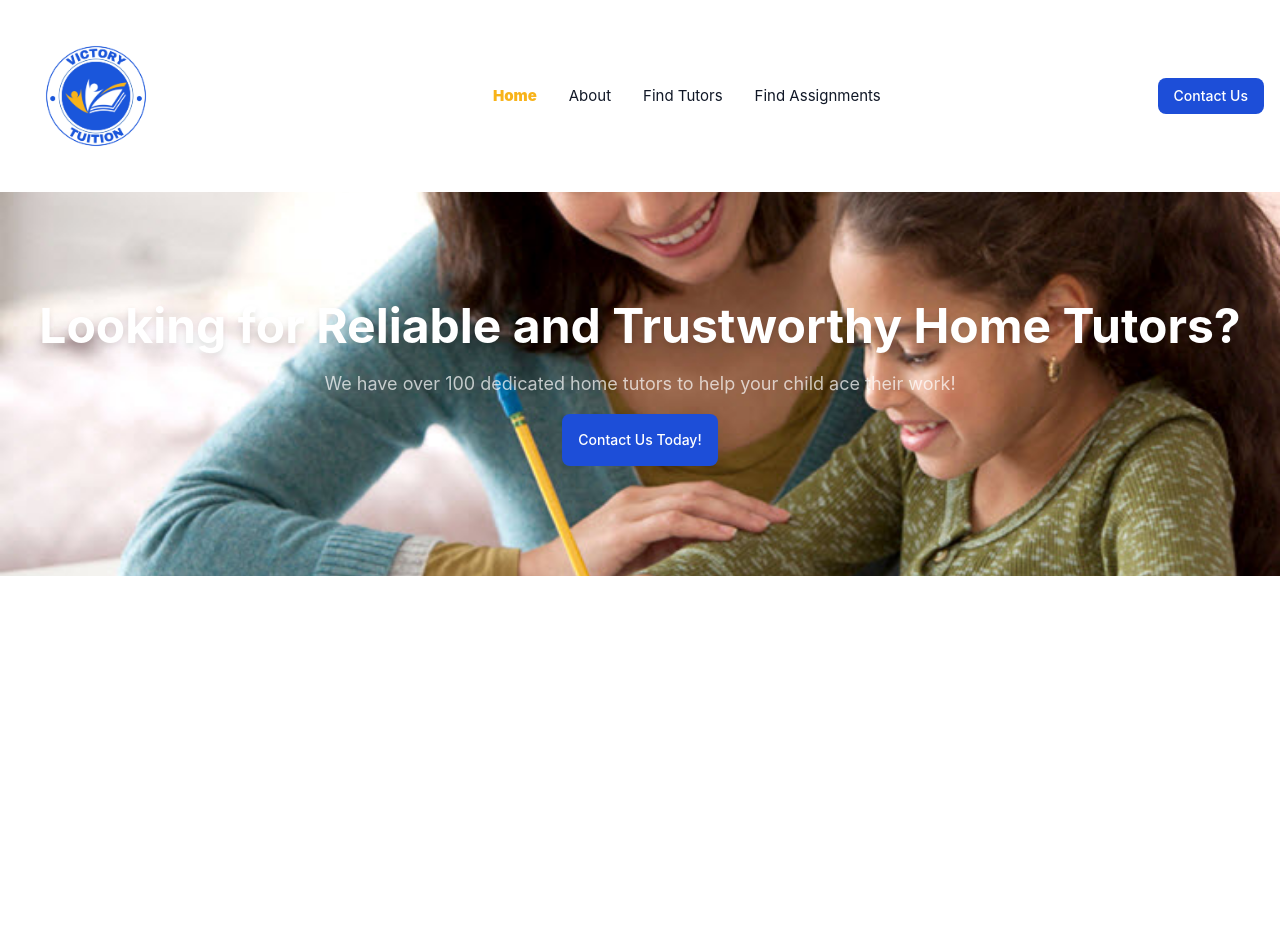
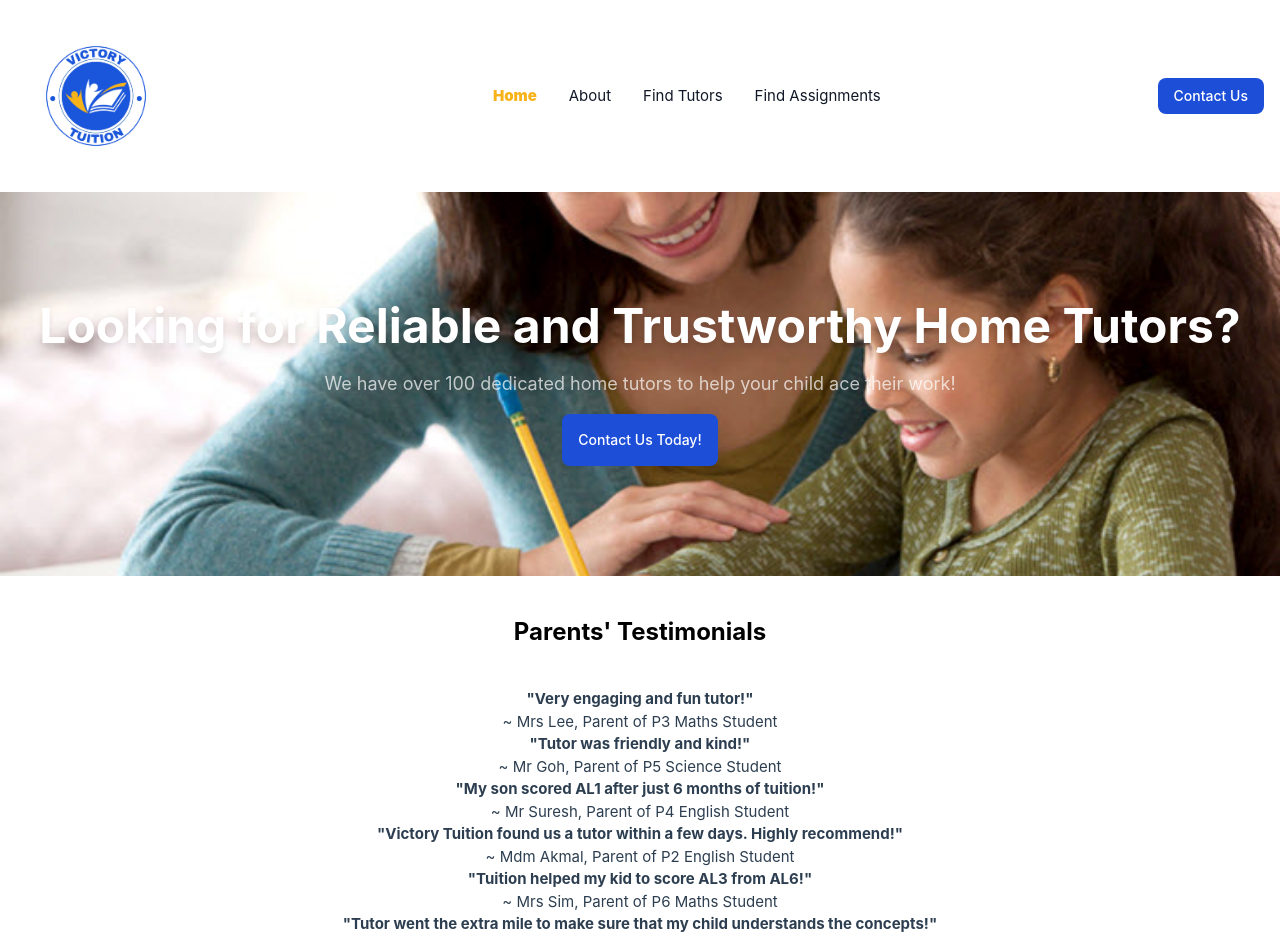
Before and after one commit to zqleow13/Tuition-Website, a Vue app: page / in a window 1280 px wide. Shown: the top 937 px of the page. Before the commit the page ends 800 px from the top, so only its background shows below. Built offline with nearby package versions, Linux system fonts and the light colour scheme.

Commit message:
Added testimonials to my homepage

```diff
--- a/src/views/HomeView.vue
+++ b/src/views/HomeView.vue
@@ -10,5 +10,19 @@
     </header>
 
     <!-- insert testimonials -->
-
+    <div id="testimonials" class="">
+        <h1 class="flex flex-col justify-center items-center text-2xl text-black font-bold py-10">Parents' Testimonials</h1>
+        <h3 class="flex flex-col justify-center items-center font-bold">"Very engaging and fun tutor!"</h3>
+        <p class="flex flex-col flex-wrap justify-center items-center">~ Mrs Lee, Parent of P3 Maths Student</p>
+        <h3 class="flex flex-col justify-center items-center font-bold">"Tutor was friendly and kind!"</h3>
+        <p class="flex flex-col justify-center items-center">~ Mr Goh, Parent of P5 Science Student</p>
+        <h3 class="flex flex-col justify-center items-center font-bold">"My son scored AL1 after just 6 months of tuition!"</h3>
+        <p class="flex flex-col justify-center items-center">~ Mr Suresh, Parent of P4 English Student</p>
+        <h3 class="flex flex-col justify-center items-center font-bold">"Victory Tuition found us a tutor within a few days. Highly recommend!"</h3>
+        <p class="flex flex-col justify-center items-center">~ Mdm Akmal, Parent of P2 English Student</p>
+        <h3 class="flex flex-col justify-center items-center font-bold">"Tuition helped my kid to score AL3 from AL6!"</h3>
+        <p class="flex flex-col justify-center items-center">~ Mrs Sim, Parent of P6 Maths Student</p>
+        <h3 class="flex flex-col justify-center items-center font-bold">"Tutor went the extra mile to make sure that my child understands the concepts!"</h3>
+        <p class="flex flex-col justify-center items-center">~ Mr Chan, Parent of P3 Chinese Student</p>
+    </div>
 </template>
```
